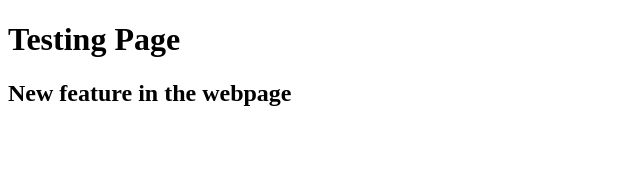
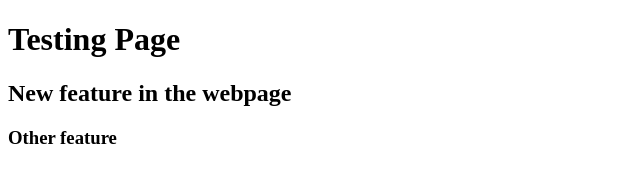
Before and after one commit to cpiedraq/testing_git, a plain HTML site: page page.html in a window 1280 px wide. Shown: the whole page, without its empty margins (0-640 px from the left). Drawn offline with Linux system fonts and the light colour scheme.

Commit message:
Update page.html
Add a <h3>

```diff
--- a/page.html
+++ b/page.html
@@ -10,6 +10,8 @@
 
     <h2>New feature in the webpage</h2>
 
+    <h3>Other feature</h3>
+
   </body>
 
 </html>
```
